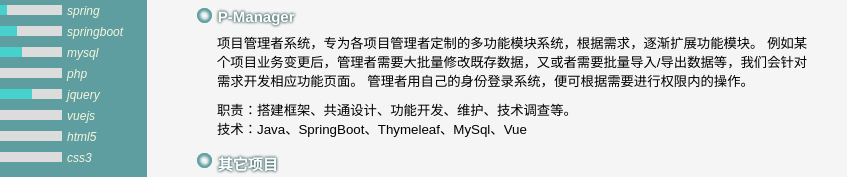
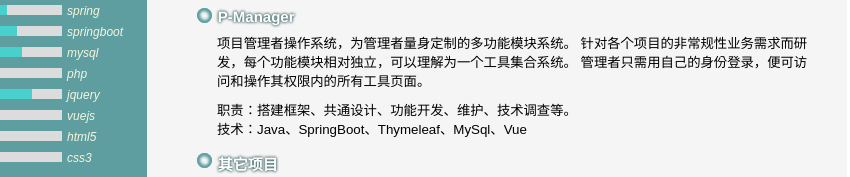
Before and after one commit to frelylr/resume, a plain HTML site: page index.html in a window 1280 px wide. Shown: the part 726-903 px from the top of the page, 293-1143 px from the left. Drawn offline with Linux system fonts and the light colour scheme.

Commit message:
my online resume

```diff
--- a/index.html
+++ b/index.html
@@ -230,9 +230,9 @@
       <div id="pManager">
         <div class="dot"><p>&nbsp;&nbsp;&nbsp;&nbsp;&nbsp;P-Manager</p></div>
         <section>
-          项目管理者系统，专为各项目管理者定制的多功能模块系统，根据需求，逐渐扩展功能模块。
-          例如某个项目业务变更后，管理者需要大批量修改既存数据，又或者需要批量导入/导出数据等，我们会针对需求开发相应功能页面。
-          管理者用自己的身份登录系统，便可根据需要进行权限内的操作。
+          项目管理者操作系统，为管理者量身定制的多功能模块系统。
+          针对各个项目的非常规性业务需求而研发，每个功能模块相对独立，可以理解为一个工具集合系统。
+          管理者只需用自己的身份登录，便可访问和操作其权限内的所有工具页面。
         </section>
         <section class="marginTop10">职责：搭建框架、共通设计、功能开发、维护、技术调查等。</section>
         <section>技术：Java、SpringBoot、Thymeleaf、MySql、Vue</section>
```
